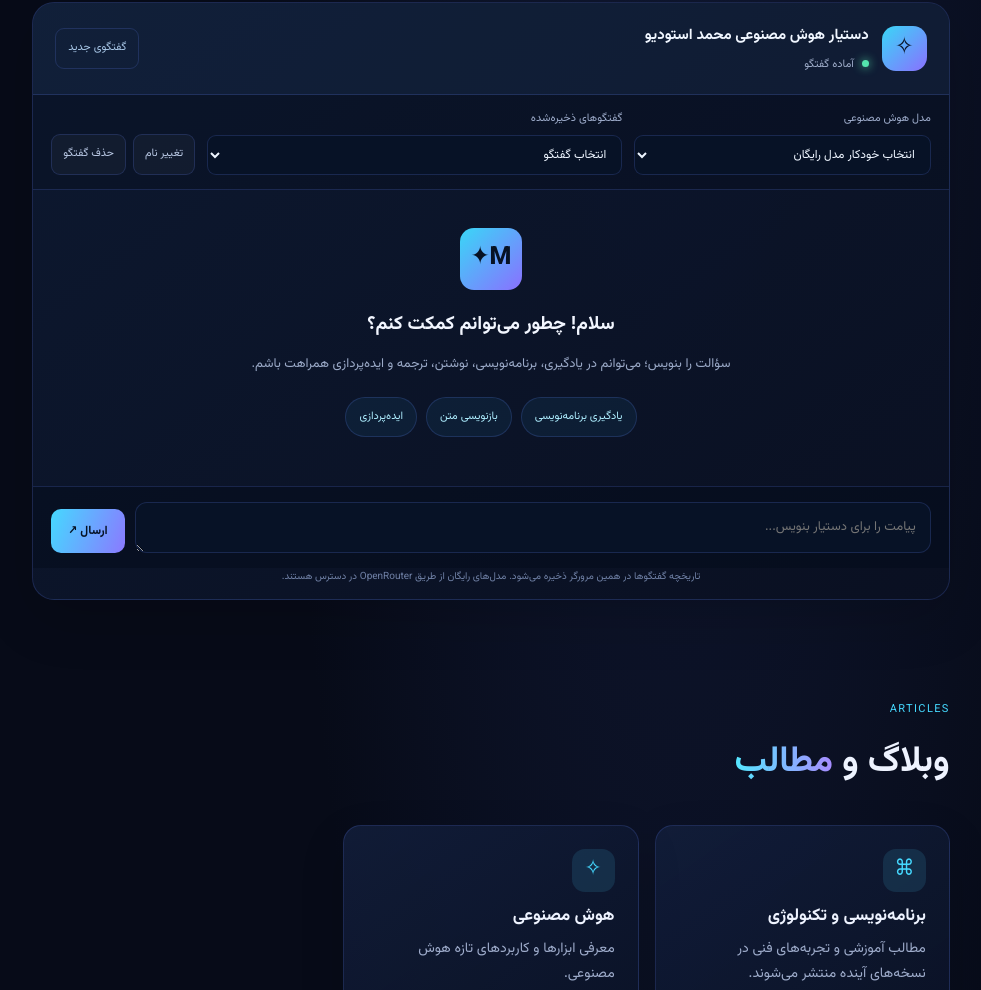
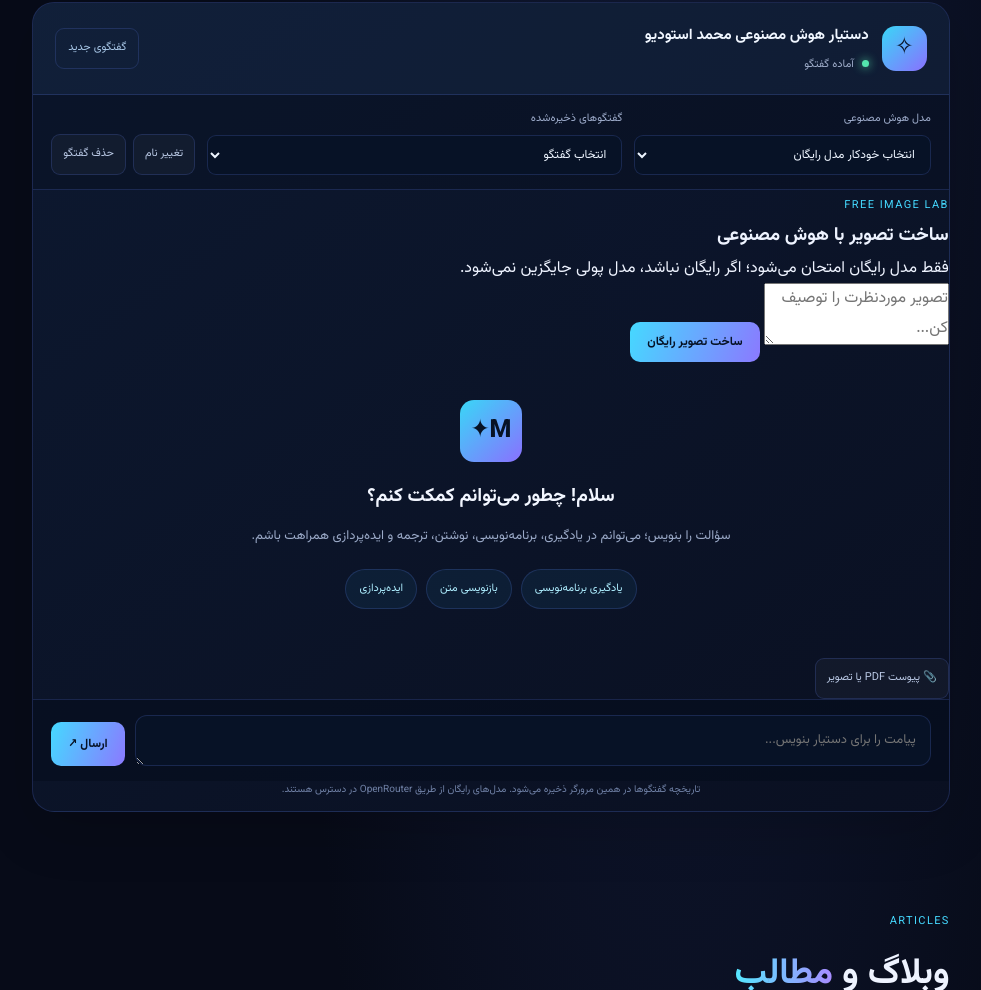
Before and after one commit to mohammadalizadeh48/AH_mohammad, a plain HTML site: page index.html in a window 1280 px wide. Shown: the part 3089-4079 px from the top of the page, without its empty margins (279-1260 px from the left). Drawn offline with Linux system fonts and the light colour scheme; no server answers.

Commit message:
Add free image generation and AI file attachment controls

```diff
--- a/index.html
+++ b/index.html
@@ -34,10 +34,17 @@
     <label>گفتگوهای ذخیره‌شده<select id="aiConversationSelect" aria-label="گفتگوهای ذخیره‌شده"><option value="">انتخاب گفتگو</option></select></label>
     <div class="ai-management"><button type="button" id="aiRenameChat" class="ai-manage-btn">تغییر نام</button><button type="button" id="aiDeleteChat" class="ai-manage-btn danger">حذف گفتگو</button></div>
   </div>
+  <div class="ai-image-tool">
+    <div><span class="studio-kicker">FREE IMAGE LAB</span><h3>ساخت تصویر با هوش مصنوعی</h3><p>فقط مدل رایگان امتحان می‌شود؛ اگر رایگان نباشد، مدل پولی جایگزین نمی‌شود.</p></div>
+    <textarea id="aiImagePrompt" rows="2" maxlength="1800" placeholder="تصویر موردنظرت را توصیف کن..."></textarea>
+    <button type="button" id="aiImageButton" class="studio-btn primary">ساخت تصویر رایگان</button>
+    <div id="aiImageOutput" class="ai-image-output" aria-live="polite"></div>
+  </div>
   <div class="ai-welcome" id="aiWelcome"><div class="ai-welcome-mark">M✦</div><h3>سلام! چطور می‌توانم کمکت کنم؟</h3><p>سؤالت را بنویس؛ می‌توانم در یادگیری، برنامه‌نویسی، نوشتن، ترجمه و ایده‌پردازی همراهت باشم.</p>
   <div class="ai-suggestions"><button type="button" data-ai-prompt="یک برنامه یادگیری پایتون برای مبتدی‌ها طراحی کن.">یادگیری برنامه‌نویسی</button><button type="button" data-ai-prompt="این متن را حرفه‌ای‌تر و روان‌تر بازنویسی کن: ">بازنویسی متن</button><button type="button" data-ai-prompt="برای یک وب‌سایت شخصی چند ایده کاربردی پیشنهاد بده.">ایده‌پردازی</button></div></div>
   <div class="ai-messages" id="aiMessages" aria-live="polite" aria-label="گفتگوی شما با دستیار"></div>
-  <form class="ai-composer" id="aiChatForm"><textarea id="aiInput" rows="1" maxlength="6000" placeholder="پیامت را برای دستیار بنویس..." aria-label="پیام شما" required></textarea><button type="submit" id="aiSend" class="studio-btn primary">ارسال ↗</button></form>
+  <div class="ai-file-row"><input type="file" id="aiFileInput" accept=".pdf,image/png,image/jpeg,image/webp,image/gif" hidden><button type="button" id="aiAttachButton" class="ai-manage-btn" aria-label="پیوست فایل">📎 پیوست PDF یا تصویر</button><span id="aiFileStatus" class="ai-file-status"></span></div>
+  <form class="ai-composer" id="aiChatForm"><textarea id="aiInput" rows="1" maxlength="6000" placeholder="پیامت را برای دستیار بنویس..." aria-label="پیام شما"></textarea><button type="submit" id="aiSend" class="studio-btn primary">ارسال ↗</button></form>
   <div class="ai-disclaimer">تاریخچه گفتگوها در همین مرورگر ذخیره می‌شود. مدل‌های رایگان از طریق OpenRouter در دسترس هستند.</div>
   <div id="aiChatNotice" class="ai-chat-notice" role="status" aria-live="polite"></div>
 </div>
```
